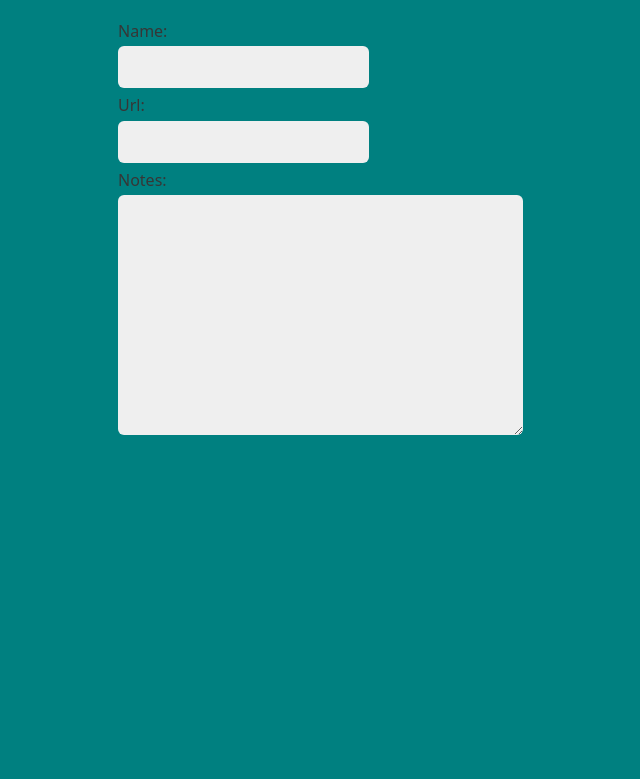
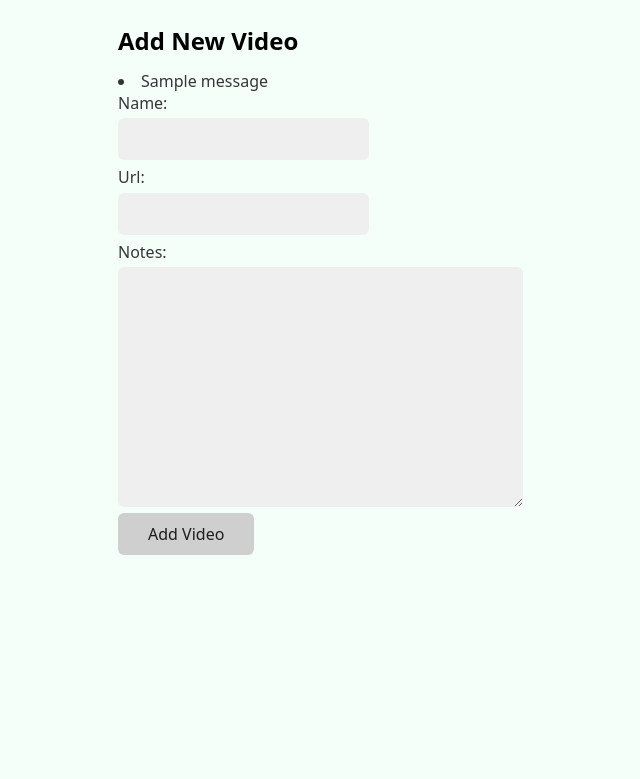
Before and after one commit to sndmnska/django_video_app, a Django app: template video_collection/templates/video_collection/add.html in a window 1280 px wide. Shown: the top 779 px of the page, without its empty margins (122-762 px from the left). Run offline with Django 5.2, Linux system fonts and the light colour scheme; the template is opened without the code that fills it: values that come from a table or form of the project are taken from there, others are empty; tables that the repository leaves empty hold one stand-in row (values such as "Sample post"); one stand-in notice (Sample message) is shown.

Commit message:
basic 'add video' functionality

```diff
--- a/video_collection/static/css/style.css
+++ b/video_collection/static/css/style.css
@@ -1,3 +1,3 @@
 body {
-    background-color: teal;
+background-color: mintcream;
 }
--- a/video_collection/templates/video_collection/add.html
+++ b/video_collection/templates/video_collection/add.html
@@ -2,10 +2,18 @@
 
 {% block content %}
 
+<h2>Add New Video</h2>
+
+{% comment  %}Create a list of possible messages here{% endcomment %}
+
+{% for message in messages  %}
+    <li>{{ message }}</li>
+{% endfor %}
+
 <form method="POST" action="{% url "add_video" %}">
     {% csrf_token %}
     {{ new_video_form }}
-
+    <button type='submit'>Add Video</button>
 </form>
 
 
--- a/video_collection/urls.py
+++ b/video_collection/urls.py
@@ -5,6 +5,3 @@ urlpatterns = [
     path('', views.home, name='home'), # Homepage
     path('add', views.add, name='add_video')
 ]
-
-
-# XXX There were approximately 12 minutes left of video 2.
```
Also changed, not shown: video_collection/views.py (+14 -1 lines).
